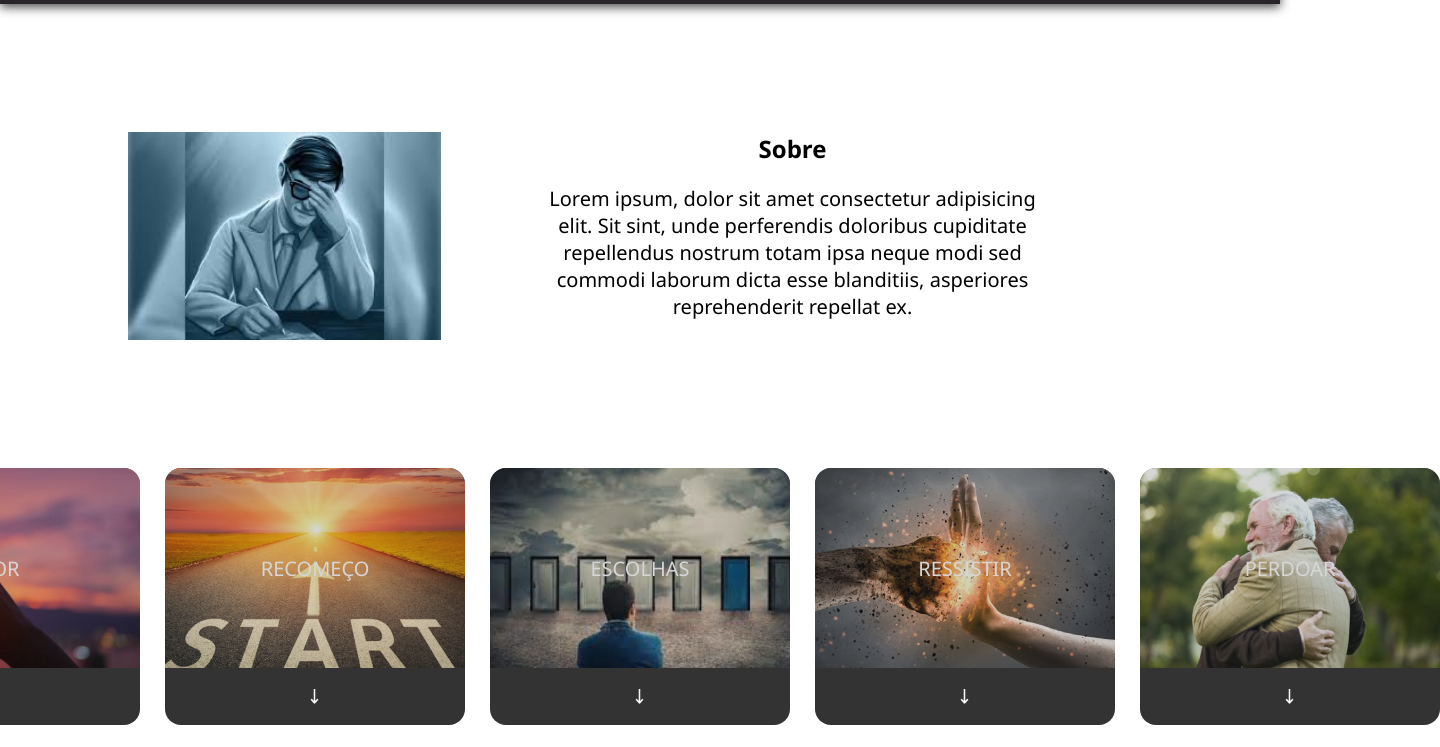
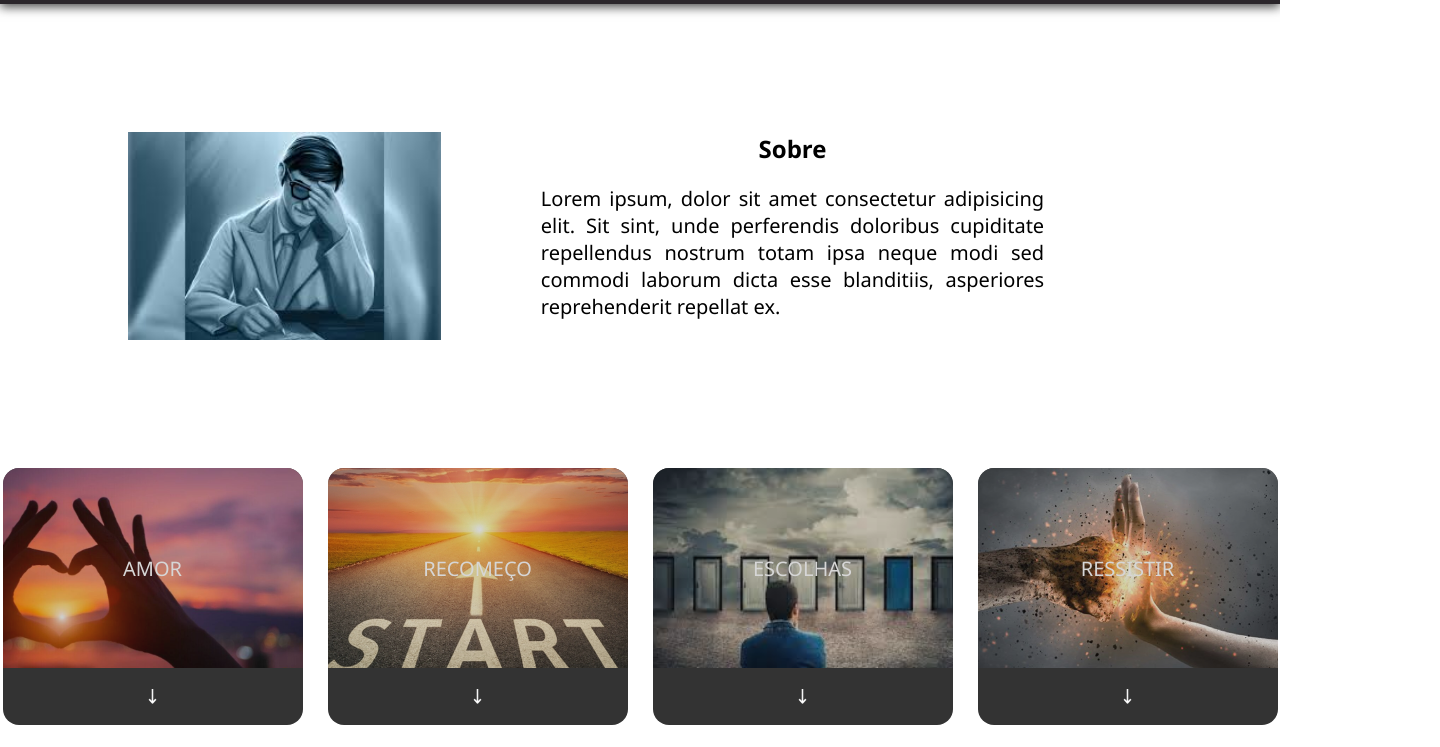
Before and after one commit to nickmenegussi/SiteSenac, a plain HTML site: page index.html in a window 1280 px wide. Shown: the part 77-824 px from the top of the page, 1440 px wide, since content can reach past the window. Drawn offline with Linux system fonts and the light colour scheme.

Commit message:
Update style.css

```diff
--- a/style.css
+++ b/style.css
@@ -120,6 +120,7 @@ p {
   .citacoes{
     display: flex;
     align-items: center;
+    flex-wrap: wrap;
     text-align: center;
     justify-content: center;
     gap: 25px;
@@ -230,8 +231,6 @@ p {
     transition: all .5s;
   }
 
-
-
   .card:hover .img{
     opacity: 1;
     width: 440px;
@@ -289,6 +288,9 @@ p {
     align-items: center;
     text-align: center;
     flex-direction: column;
+    gap: 20px;
+    margin-top: 10%;
+
   }
 
   .div-pai {
@@ -302,7 +304,7 @@ p {
     display: flex;
     flex-direction: column;
 
-  text-align: center;
+    text-align: justify;
     align-items: center;
   }
 
```
Lines whose indentation alone changed are shown as unchanged.
